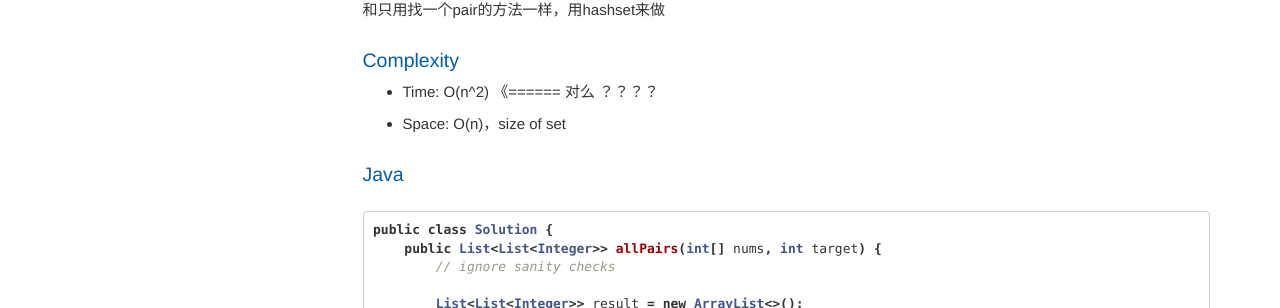
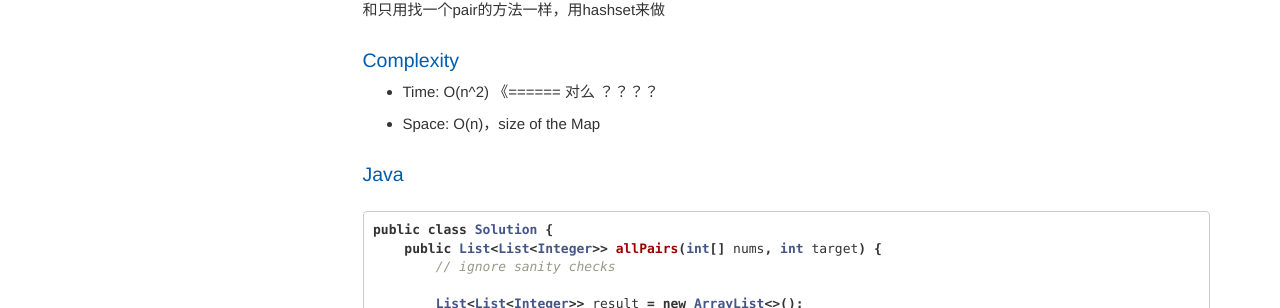
Before and after one commit to HungryOrc/hungryorc.github.io, a Jekyll site: the page built from pages/algorithm/algorithm_two_sum_all_valid_pairs.md, in a window 1280 px wide. Shown: the part 534-842 px from the top of the page. Built offline with Jekyll 4.4.1, drawn with Linux system fonts in a browser that asks for light colours; nearby versions of some CDN libraries; comment, search, counter and statistics services are not loaded.

Commit message:
Update algorithm_two_sum_all_valid_pairs.md

````diff
--- a/pages/algorithm/algorithm_two_sum_all_valid_pairs.md
+++ b/pages/algorithm/algorithm_two_sum_all_valid_pairs.md
@@ -25,7 +25,7 @@ The given array is not null and has length of at least 2.
 
 ### Complexity
 * Time: O(n^2)    《====== 对么 ？？？？
-* Space: O(n)，size of set
+* Space: O(n)，size of the Map
 
 ### Java
 ```java
````
